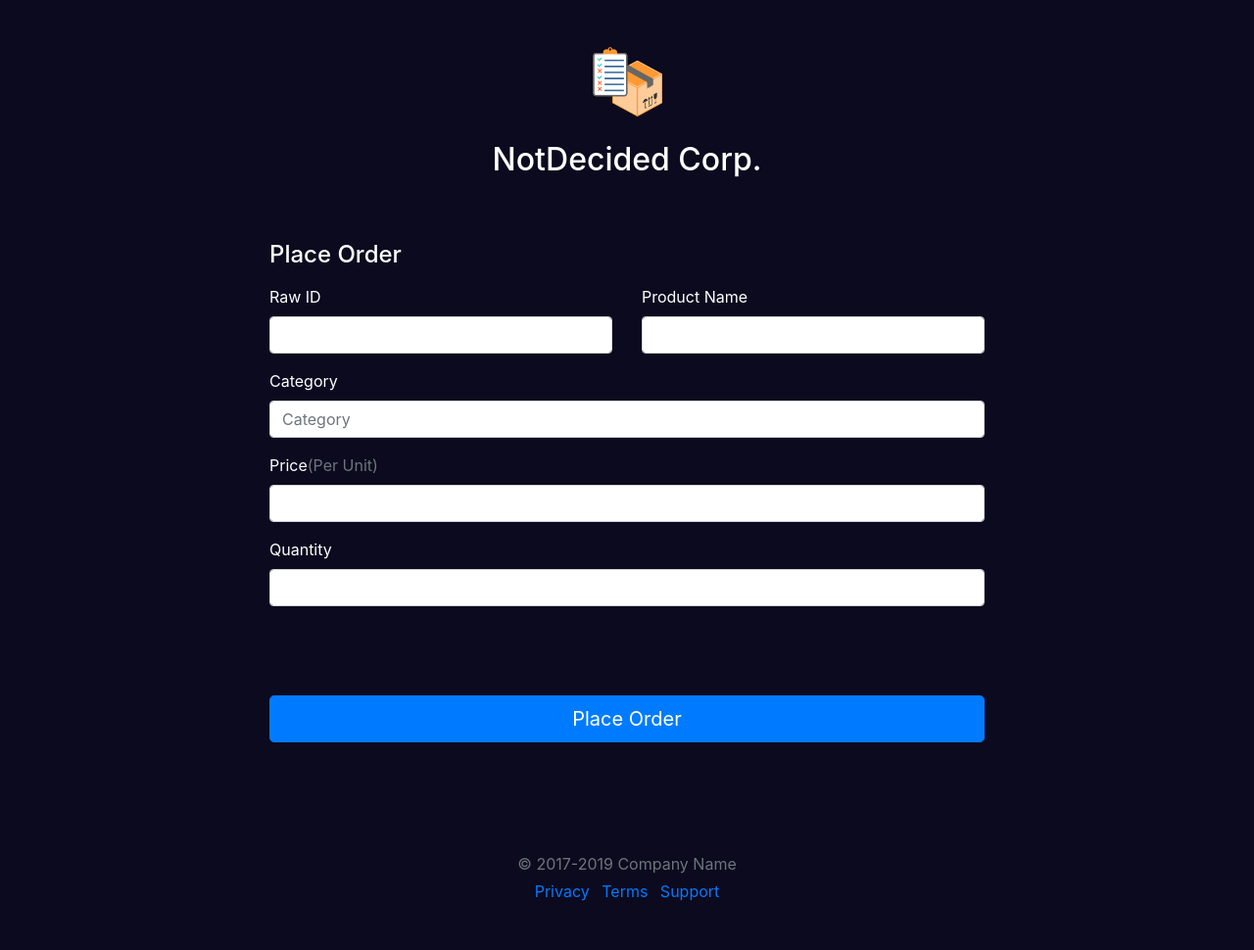
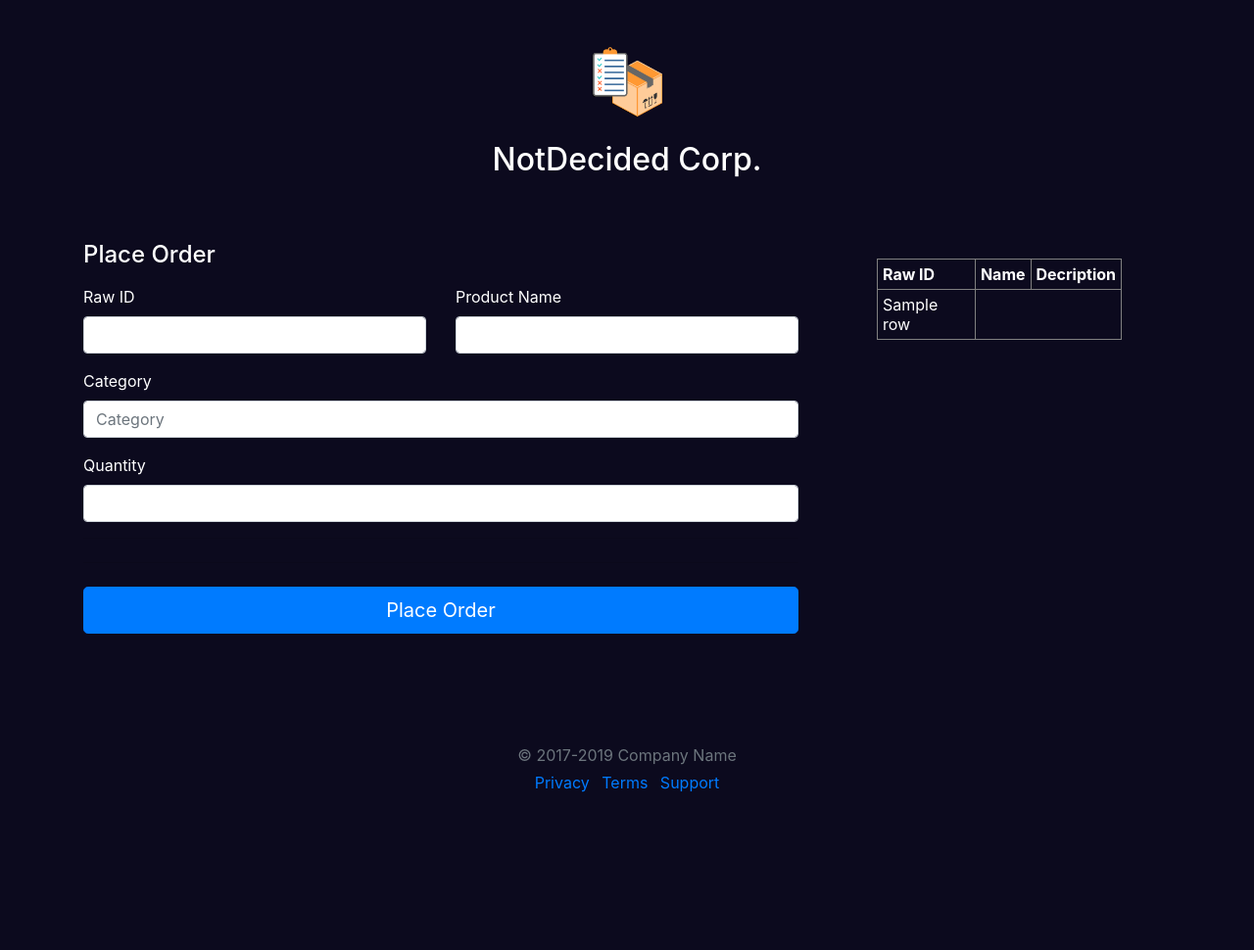
Before and after one commit to gupta-ujjwal/ERP_Inventory_module, a Flask app: template templates/index.html in a window 1280 px wide. Shown: the whole page at 98% size. After the commit the page ends 809 px from the top, so only its background shows below. Run offline with Flask 2, Linux system fonts and the light colour scheme; the template is opened without the code that fills it: most values are stand-ins (such as "Sample title", 1, 10 or a date in 2020); some libraries are stand-ins or nearby versions.

Commit message:
Final Commit

```diff
--- a/app.py
+++ b/app.py
@@ -2,6 +2,27 @@ from flask import Flask, redirect, url_for, request, render_template,jsonify, fl
 import mysql.connector
 import os
 app = Flask(__name__)
+
+def showTable(name):
+   mydb = mysql.connector.connect(
+      host="localhost",
+      user="administrator",
+      passwd="Ujju@8860",
+      database="ERP"
+   )
+
+   mycursor = mydb.cursor()
+
+   try:
+        query = "SELECT * from "+name+";"
+        mycursor.execute(query)
+
+        data = mycursor.fetchall()
+
+        return data
+
+   except Exception as e:
+        return (str(e))
 
 def addinventory(form) :
    mydb = mysql.connector.connect(
@@ -44,14 +65,15 @@ def dborder(form) :
 
    mycursor = mydb.cursor()
 
-   rid = form['RawID'][0]
-   name = form["ProducName"][0]
-   cat = form['Category'][0]
-   qnt = int(form['Quantity'][0])
-   print(rid,name,cat,qnt)
-
-   mycursor.execute("select Quantity from Transaction where Name='"+name+"' AND Raw_ID="+str(rid)+";")
-
+   try :
+      rid = form['RawID'][0]
+      name = form["ProducName"][0]
+      cat = form['Category'][0]
+      qnt = int(form['Quantity'][0])
+      print(rid,name,cat,qnt)
+      mycursor.execute("select Quantity from Transaction where Name='"+name+"' AND Raw_ID="+str(rid)+";")
+   except :
+      return 'Entry Not Found. Please Check Your Details'
    res = mycursor.fetchall()
    if len(res):
       for x in res:
@@ -64,7 +86,7 @@ def dborder(form) :
          mydb.commit()
          return 'Order placed. Please collect your order from Inventory department.'
    else :
-      return 'Entry Not Found'
+      return 'Entry Not Found. Please Check Your Details'
 
 
 @app.route('/order',methods = ['POST', 'GET'])
@@ -74,9 +96,11 @@ def order():
       # return jsonify(request.form)
       print(request.form.to_dict(flat=False))
       error = dborder(request.form.to_dict(flat=False))
-      return render_template('index.html',error=error)
+      data = showTable('Master')
+      return render_template('index.html',error=error, data=data)
    else:
-      return render_template('index.html')
+      data = showTable('Master')
+      return render_template('index.html',data=data)
 
 @app.route('/inventory',methods = ['POST', 'GET'])
 def inventory():
@@ -85,9 +109,11 @@ def inventory():
       # return jsonify(request.form)
       print(request.form.to_dict(flat=False))
       error = addinventory(request.form.to_dict(flat=False))
-      return render_template('inventory.html',error=error)
+      data = showTable('Transaction')
+      return render_template('inventory.html',error=error,data=data)
    else:
-      return render_template('inventory.html')
+      data = showTable('Transaction')
+      return render_template('inventory.html',data=data)
 
 @app.route('/',methods = ['POST', 'GET'])
 def login():
@@ -96,7 +122,6 @@ def login():
       # return jsonify(request.form)
       res = request.form.to_dict(flat=False)
       if res['username'][0] == 'InventoryModule' and res['password'][0] == 'password':
-         flash('You were succesfully logged in.')
          return redirect('/inventory')
       else:
          error = 'Invalid username or password. Please try again!'
--- a/templates/index.html
+++ b/templates/index.html
@@ -23,9 +23,9 @@
             <p class="lead"></p>
         </div>
         <div class="row">
-            <div class="offset-md-2 col-md-8">
+            <div class="col-md-8">
                 {% if error %}
-                    {% if error == 'Entry Not Found. Please check your Details'%}
+                    {% if error == 'Entry Not Found. Please Check Your Details'%}
                       <p style="background:Red; height:40px; padding: 10px;"><strong>Error:</strong>{{ error }}</p>
                     {% elif error == 'Insuffucient Quantity, Order sent to Accounts department to approve' %}
                       <p style="background: orange; height:40px; padding: 10px;">{{ error }}</p>
@@ -52,18 +52,29 @@
                         </div>
                     </div>
                     <div class="mb-3">
-                        <label for="email">Price<span class="text-muted">(Per Unit)</span></label>
-                        <input type="email" class="form-control" id="email" placeholder="" name="Price" id="Price">
-                    </div>
-                    <div class="mb-3">
                         <label for="address">Quantity</label>
                         <input type="text" class="form-control" id="address" required="" name="Quantity" placeholder="">
                     </div>
                     <hr class="mb-4">
                     <hr class="mb-4">
-                    <hr class="mb-4">
                     <button class="btn btn-primary btn-lg btn-block" type="submit">Place Order</button>
                 </form>
+            </div>
+            <div class="col-md-4">
+                <table border="1" cellpadding="5" cellspacing="5" style="margin:5% 50px">
+                  <tr>
+                    <th>Raw ID</th>
+                    <th>Name</th>
+                    <th>Decription</th>
+                  </tr>
+                  {% for row in data %}
+                      <tr>
+                      {% for d in row %}
+                          <td>{{ d }}</td>
+                      {% endfor %}
+                      </tr>
+                  {% endfor %}
+                </table>
             </div>
         </div>
         <footer class="my-5 pt-5 text-muted text-center text-small">
```
Also changed, not shown: templates/inventory.html (+23 -2 lines).
